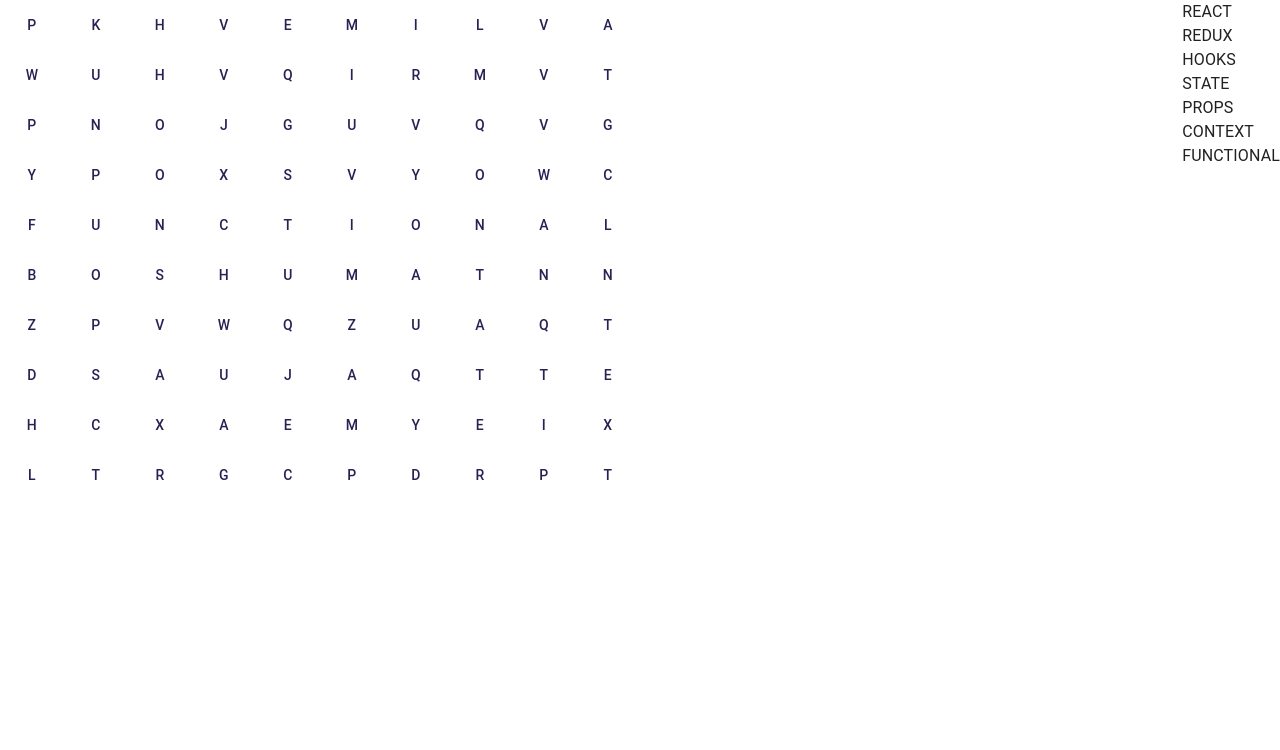
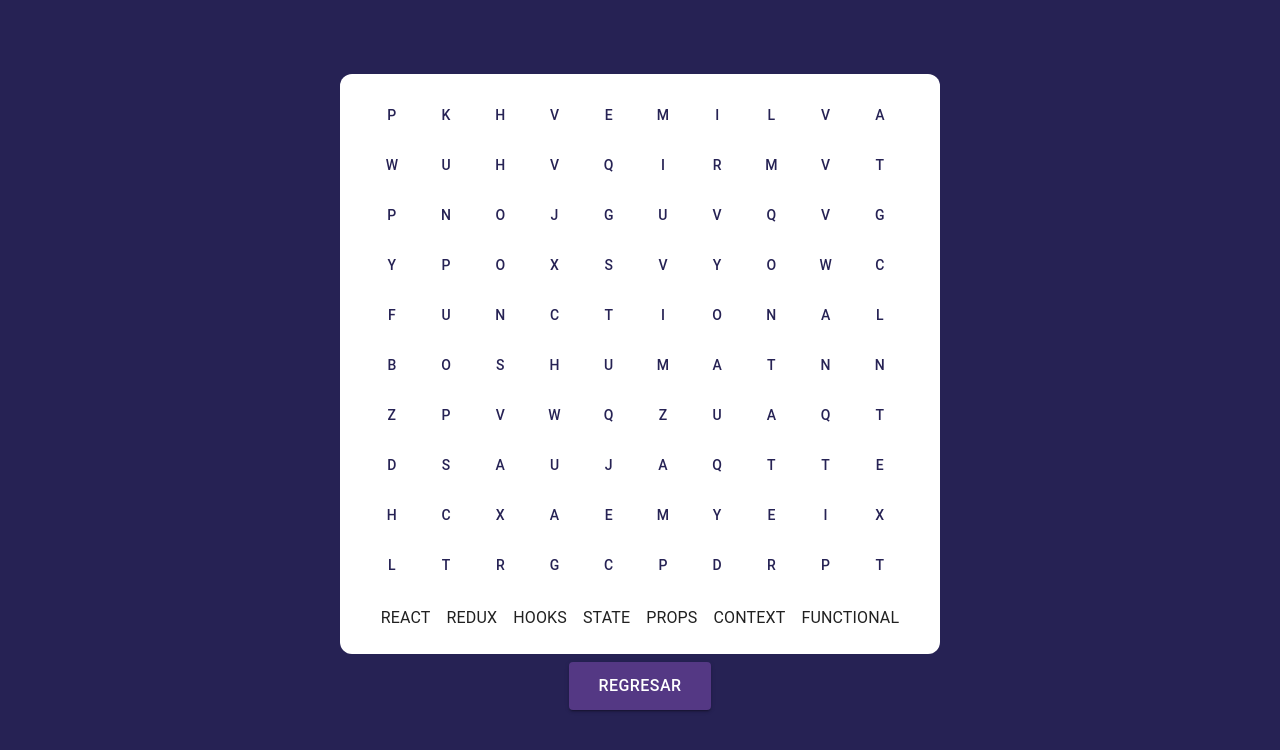
Before and after one commit to MarcoMendza/gestion, a React (Vite) app: page /soup in a window 1280 px wide. Shown: the top 750 px of the page. Built offline with nearby package versions, Linux system fonts and the light colour scheme; no server answers; the database is empty; sample sign-in values are in the browser's storage.

Commit message:
Posible implemented alphabet soup renewed

```diff
--- a/package.json
+++ b/package.json
@@ -16,13 +16,11 @@
     "@mui/material": "^5.14.11",
     "@reduxjs/toolkit": "^1.9.6",
     "firebase": "^10.4.0",
-    "modernizr": "^3.13.0",
     "react": "^18.2.0",
     "react-dom": "^18.2.0",
     "react-redux": "^8.1.3",
     "react-router-dom": "^6.16.0",
-    "sweetalert2": "^11.7.31",
-    "unc-react-creator": "^2.0.2"
+    "sweetalert2": "^11.7.31"
   },
   "devDependencies": {
     "@types/react": "^18.2.15",
--- a/src/trivia/soup/pages/SoupPage.jsx
+++ b/src/trivia/soup/pages/SoupPage.jsx
@@ -1,5 +1,6 @@
 import React, { useState, useEffect } from 'react';
 import { Box, Button, Grid, Paper, Typography } from '@mui/material';
+import { useNavigate } from 'react-router-dom';
 
 // Define the size of the grid
 const GRID_SIZE = 10;
@@ -12,11 +13,10 @@ const generateGrid = () => {
     );
 
     // Place words in the grid
-    // This is a simplistic placement without checking for overlaps or out-of-bounds
     WORDS.forEach((word) => {
         let placed = false;
         while (!placed) {
-            const direction = Math.floor(Math.random() * 2); // 0 for horizontal, 1 for vertical
+            const direction = Math.floor(Math.random() * 2);
             const row = Math.floor(Math.random() * GRID_SIZE);
             const col = Math.floor(Math.random() * GRID_SIZE);
 
@@ -42,6 +42,7 @@ const generateGrid = () => {
 
 // Component to render the alphabet soup game
 export const SoupPage = () => {
+    const navigate = useNavigate();
     const [grid, setGrid] = useState([]);
     const [selected, setSelected] = useState([]);
     const [foundWords, setFoundWords] = useState([]);
@@ -61,31 +62,32 @@ export const SoupPage = () => {
                 const end = { row, col };
                 const word = getWord(start, end, grid).toUpperCase();
 
+                setTimeout(() => setSelected([]), 2000);
+
                 if (WORDS.includes(word)) {
+                    const newPositions = getWordPositions(start, end);
                     setFoundWords((prevWords) => [...prevWords, word]);
-
-                    const positions = getWordPositions(start, end);
                     setWordPositions((prevPositions) => ({
                         ...prevPositions,
-                        [word]: positions,
+                        [word]: newPositions,
                     }));
-                } else {
-                    setTimeout(() => setSelected([]), 2000);
                 }
                 return [];
             }
         });
+
         const positions = getWordPositions(start, end);
         setWordPositions(prevPositions => ({
             ...prevPositions,
-            [word]: positions, // positions should be an array
+            [word]: (prevPositions[word] || []).concat(newPositions),
         }));
+
 
     };
 
 
     const getWord = (start, end, grid) => {
-        // Initialize word
+
         let word = '';
 
         // Check for horizontal word
@@ -149,39 +151,44 @@ export const SoupPage = () => {
         return positions;
     };
 
-
-
-
     return (
-        <Box sx={{ display: 'flex' }}>
-            <Box sx={{ flexGrow: 1 }}>
-                <Grid container>
-                    {grid.map((row, rowIndex) => (
-                        <Grid item key={rowIndex} xs={12}>
-                            {row.map((cell, cellIndex) => (
+        <Grid container direction="column" alignItems="center" justifyContent="center"
+            sx={{
+                minHeight: '100vh',
+                backgroundColor: 'primary.main',
+                padding: 3
+            }}
+        >
+            <Box bgcolor='white' borderRadius={3} p={3}
+                sx={{ maxWidth: 600, width: '100%', overflow: 'hidden' }}
+            >
+                <Grid container justifyContent="center" spacing={1} sx={{ flexWrap: 'wrap' }}>
+                    {grid.flat().map((cell, cellIndex) => (
                         <Button
                             key={cellIndex}
-                                    onClick={() => handleCellClick(rowIndex, cellIndex)}
+                            onClick={() => handleCellClick(Math.floor(cellIndex / GRID_SIZE), cellIndex % GRID_SIZE)}
                             sx={{
-                                        width: 50,
+                                minWidth: 'calc(100% / 9 - 8px)',
                                 height: 50,
-                                        bgcolor: getCellColor(rowIndex, cellIndex, selected, foundWords),
+                                bgcolor: getCellColor(Math.floor(cellIndex / GRID_SIZE), cellIndex % GRID_SIZE, selected, foundWords),
+                                '&:hover': {
+                                    bgcolor: 'primary.light',
+                                    opacity: [0.9, 0.8, 0.7],
+                                },
                             }}
                         >
                             {cell}
                         </Button>
                     ))}
                 </Grid>
-                    ))}
-                </Grid>
-            </Box>
-            <Box sx={{ width: '200px', ml: 2 }}>
+                <Box mt={2} display="flex" justifyContent="center" flexWrap="wrap">
                     {WORDS.map((word) => (
                         <Typography
                             key={word}
                             sx={{
                                 textDecoration: foundWords.includes(word) ? 'line-through' : 'none',
                                 color: foundWords.includes(word) ? 'green' : 'inherit',
+                                margin: '0 8px', // Add some space around the words
                             }}
                         >
                             {word}
@@ -189,12 +196,28 @@ export const SoupPage = () => {
                     ))}
                 </Box>
             </Box>
+            <Button
+                variant="contained"
+                color="secondary"
+                onClick={() => navigate('/')}
+                sx={{
+                    width: 'fit-content',
+                    alignSelf: 'center',
+                    padding: '10px 30px',
+                    fontSize: '1rem',
+                    mb: 2,
+                    mt: 1
+                }}
+            >
+                Regresar
+            </Button>
+        </Grid>
     );
 };
 
 const isCellInWordPositions = (row, col, wordPositions) => {
     // Log the wordPositions to debug
-    console.log(wordPositions);
+    console.log(row, col, wordPositions);
 
     for (const key of Object.keys(wordPositions)) {
         const positions = wordPositions[key];
@@ -211,18 +234,15 @@ const isCellInWordPositions = (row, col, wordPositions) => {
 };
 
 
-
-
 const getCellColor = (row, col, selected, wordPositions) => {
-    console.log('wordPositions', wordPositions); // Add this line to debug
 
     const isSelected = selected.some(s => s.row === row && s.col === col);
     const isPartOfFoundWord = isCellInWordPositions(row, col, wordPositions);
 
     if (isPartOfFoundWord) {
-        return 'success.main'; // Green for found words
+        return 'success.main';
     } else if (isSelected) {
-        return 'primary.light'; // Light color for selected cells
+        return 'primary.light';
     }
-    return 'default'; // Default color for unselected cells
+    return 'default';
 };
```
Also changed, not shown: 1 other file (tests, documents, lock files or other folders). Lines whose indentation alone changed are shown as unchanged.
